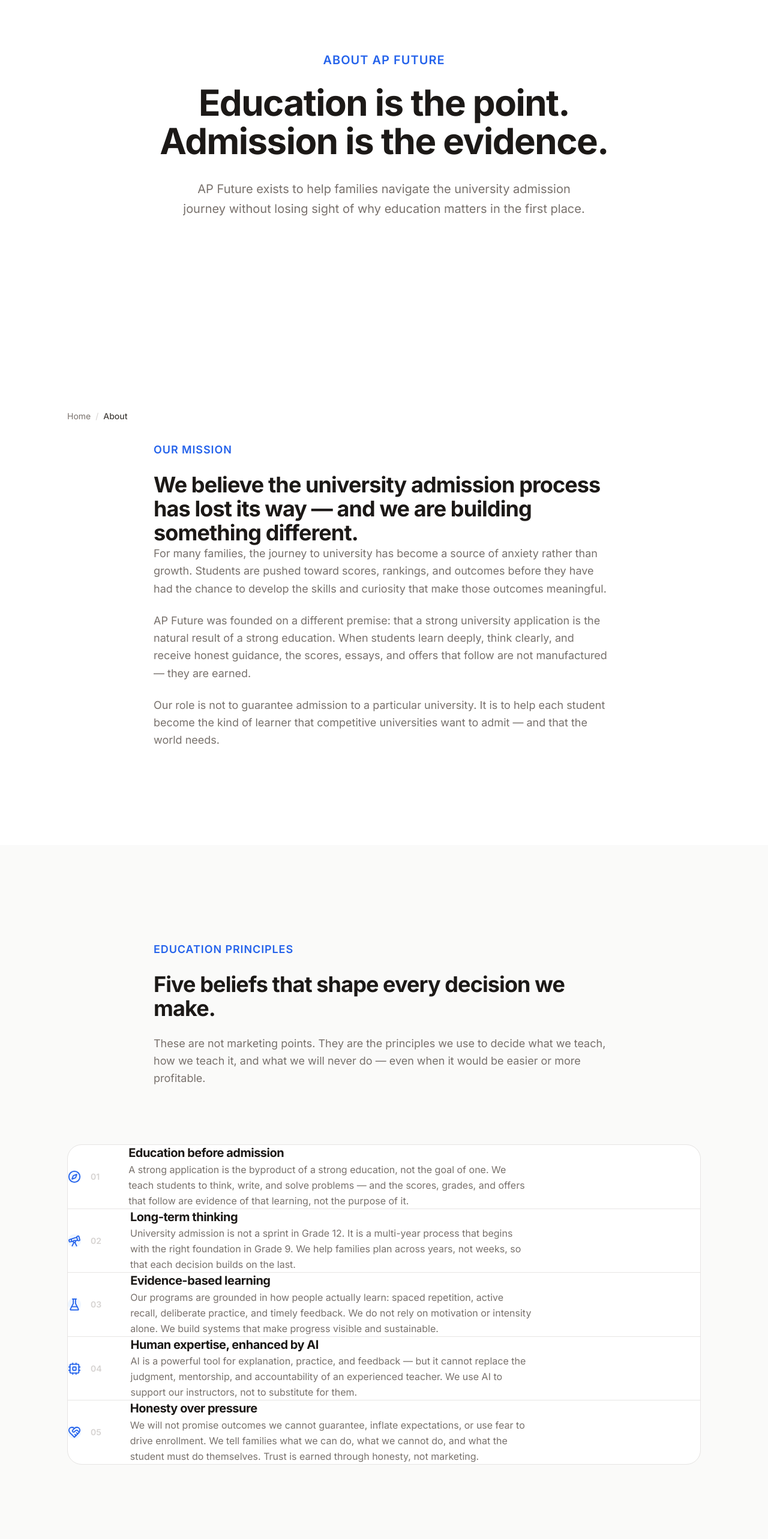
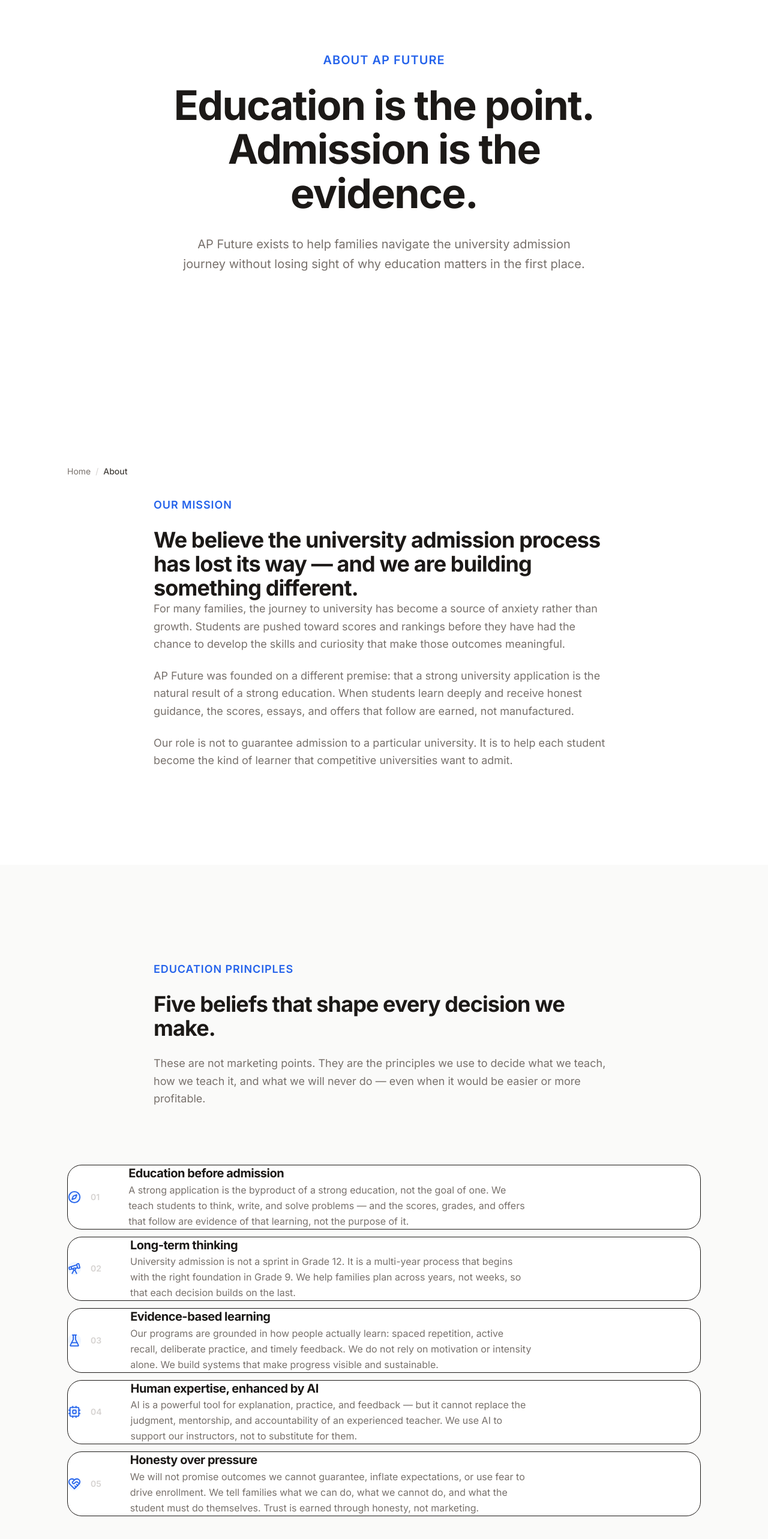
Before and after one commit to apex2012/ap-future, a React (Vite) app: page /about in a window 1280 px wide. Shown: the part 152-2718 px from the top of the page at 60% size. Built offline with nearby package versions, Linux system fonts and the light colour scheme.

Commit message:
Update Hero typography and spacing

```diff
--- a/src/components/ui/Hero.tsx
+++ b/src/components/ui/Hero.tsx
@@ -25,6 +25,7 @@
   description?: string;
   actions?: HeroAction[];
   image?: HeroImage;
+  heroClassName?: string;
 }
 
 const actionClass = (v: 'primary' | 'secondary'): string =>
@@ -79,10 +80,11 @@
   description,
   actions,
   image,
+  heroClassName,
 }: HeroProps) {
   if (variant === 'centered') {
     return (
-      <section className="relative overflow-hidden bg-white py-16 sm:py-20">
+      <section className={`relative overflow-hidden bg-white py-16 sm:py-20 ${heroClassName ?? ''}`}>
         <div className="container-wide">
           <motion.div
             className="mx-auto max-w-3xl text-center"
@@ -100,7 +102,7 @@
               </motion.p>
             )}
             <motion.h1
-              className="text-5xl font-bold leading-[1.1] tracking-tight text-neutral-900 sm:text-6xl"
+              className="text-5xl font-bold leading-[1.08] tracking-tight text-neutral-900 sm:text-[68px]"
               variants={fadeUp}
             >
               {title}
--- a/src/pages/AboutPage.tsx
+++ b/src/pages/AboutPage.tsx
@@ -110,6 +110,7 @@
         eyebrow="About AP Future"
         title="Education is the point. Admission is the evidence."
         description="AP Future exists to help families navigate the university admission journey without losing sight of why education matters in the first place."
+        heroClassName="py-20 sm:py-28"
       />
 
       {/* Mission */}
@@ -136,19 +137,17 @@
             >
               <p>
                 For many families, the journey to university has become a source of anxiety rather than
-                growth. Students are pushed toward scores, rankings, and outcomes before they have had
-                the chance to develop the skills and curiosity that make those outcomes meaningful.
+                growth. Students are pushed toward scores and rankings before they have had the chance
+                to develop the skills and curiosity that make those outcomes meaningful.
               </p>
               <p>
                 AP Future was founded on a different premise: that a strong university application is
-                the natural result of a strong education. When students learn deeply, think clearly,
-                and receive honest guidance, the scores, essays, and offers that follow are not
-                manufactured — they are earned.
+                the natural result of a strong education. When students learn deeply and receive honest
+                guidance, the scores, essays, and offers that follow are earned, not manufactured.
               </p>
               <p>
                 Our role is not to guarantee admission to a particular university. It is to help each
-                student become the kind of learner that competitive universities want to admit — and
-                that the world needs.
+                student become the kind of learner that competitive universities want to admit.
               </p>
             </motion.div>
           </div>
@@ -182,7 +181,7 @@
             </motion.p>
           </div>
 
-          <div className="mt-12 space-y-px overflow-hidden rounded-2xl border border-neutral-200 bg-neutral-200">
+          <div className="mt-12 space-y-3">
             {principles.map((principle, index) => (
               <motion.div
                 key={principle.number}
@@ -190,13 +189,13 @@
                 whileInView={{ opacity: 1, y: 0 }}
                 viewport={{ once: true, margin: '-80px' }}
                 transition={{ duration: 0.35, ease: 'easeOut', delay: index * 0.05 }}
-                className="flex flex-col gap-4 bg-white p-7 sm:flex-row sm:gap-8 sm:p-9"
+                className="group flex flex-col gap-4 rounded-2xl border border-neutral-150 bg-white p-7 transition-all duration-300 hover:border-primary-200 hover:shadow-sm sm:flex-row sm:gap-8 sm:p-9"
               >
                 <div className="flex flex-shrink-0 items-center gap-4 sm:w-64">
-                  <span className="flex h-11 w-11 items-center justify-center rounded-xl bg-primary-50 text-primary-600">
+                  <span className="flex h-11 w-11 items-center justify-center rounded-xl bg-primary-50 text-primary-600 transition-colors duration-300 group-hover:bg-primary-100">
                     {principle.icon}
                   </span>
-                  <span className="text-sm font-semibold text-neutral-300">
+                  <span className="text-sm font-semibold text-neutral-300 transition-colors duration-300 group-hover:text-neutral-400">
                     {principle.number}
                   </span>
                 </div>
@@ -293,7 +292,10 @@
             </motion.p>
           </div>
 
-          <div className="mt-12 grid grid-cols-1 gap-8 sm:grid-cols-2 lg:grid-cols-4">
+          <div className="mt-12 relative">
+            {/* Connector line */}
+            <div className="hidden lg:block absolute top-[7px] left-0 right-0 h-px bg-gradient-to-r from-primary-200 via-primary-300 to-primary-200" aria-hidden="true" />
+            <div className="grid grid-cols-1 gap-8 sm:grid-cols-2 lg:grid-cols-4">
               {journey.map((stage, index) => (
                 <motion.div
                   key={stage.step}
@@ -303,7 +305,10 @@
                   transition={{ duration: 0.4, ease: 'easeOut', delay: index * 0.08 }}
                   className="relative"
                 >
-                <span className="block text-sm font-bold text-primary-500">
+                  <span className="relative z-10 flex h-3.5 w-3.5 items-center justify-center rounded-full bg-white ring-4 ring-[#FAFAF9]">
+                    <span className="h-1.5 w-1.5 rounded-full bg-primary-500" />
+                  </span>
+                  <span className="mt-4 block text-sm font-bold text-primary-500">
                     {stage.step}
                   </span>
                   <h3 className="mt-2 text-lg font-semibold leading-snug text-neutral-900">
@@ -314,6 +319,7 @@
                   </p>
                 </motion.div>
               ))}
+            </div>
           </div>
 
           <motion.div
@@ -340,7 +346,7 @@
       </section>
 
       <CTA
-        title="Let's Build Your Academic Plan Together."
+        title="The right education leads to the right university."
         description="Book a consultation to discuss your goals, timeline, and how AP Future can support your university journey."
         primaryAction={{ label: 'Book a Consultation', href: '/book-a-consultation' }}
         secondaryAction={{ label: 'Explore Programs', href: '/ap' }}
```
Lines whose indentation alone changed are shown as unchanged.
